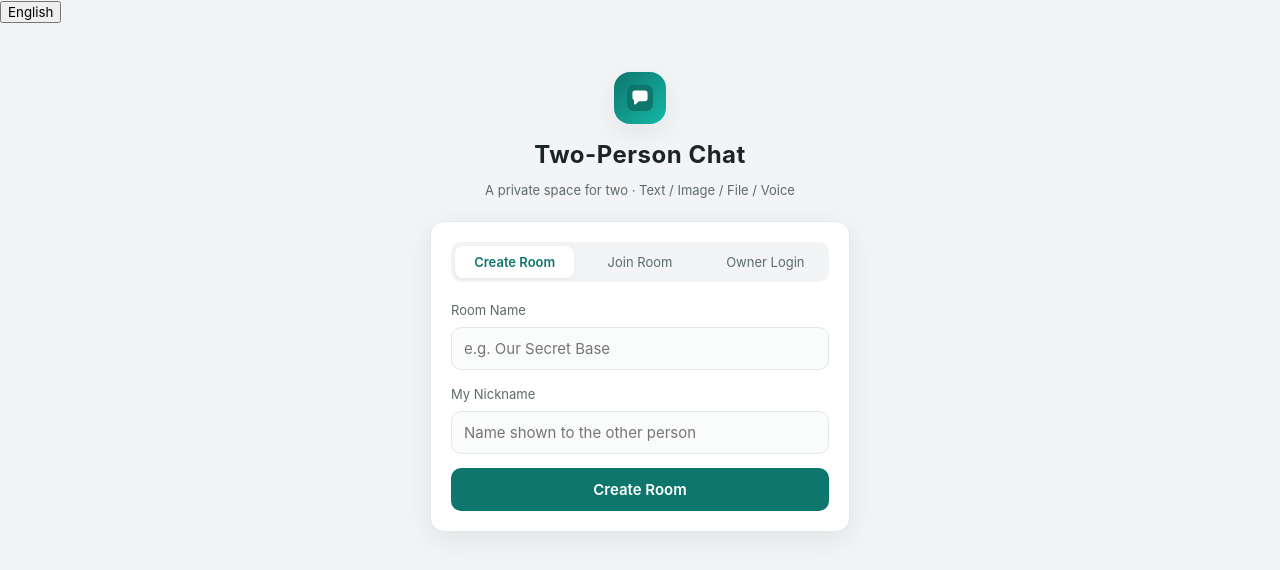
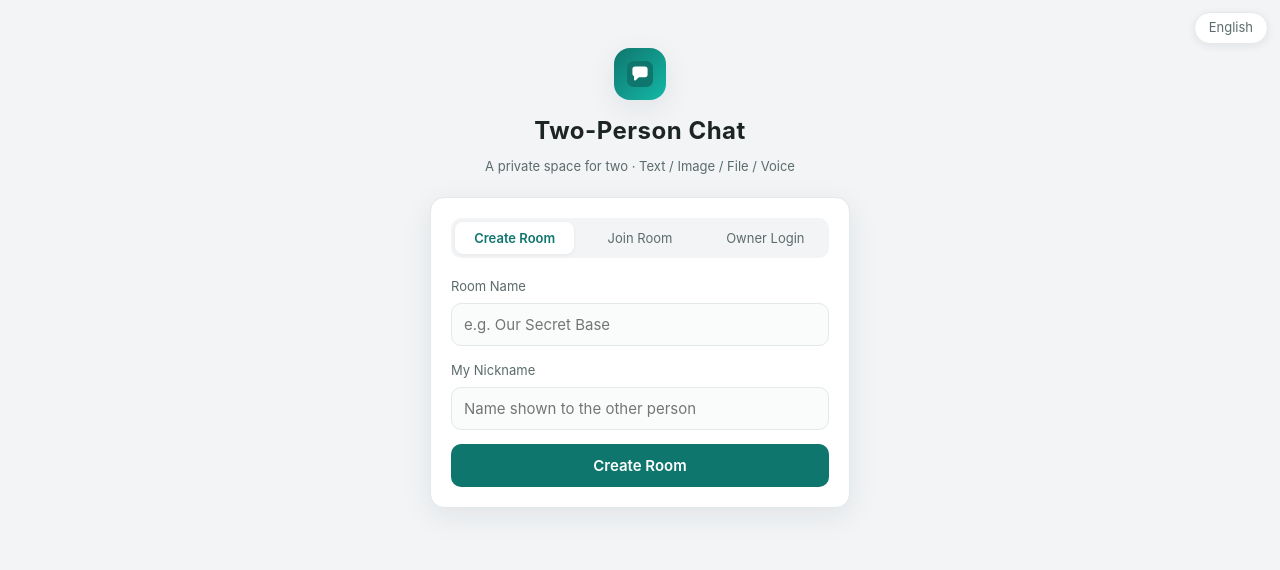
Before and after one commit to sweet-tooth2026/two-person-chat, a plain HTML site: page index.html in a window 1280 px wide. Drawn offline with Linux system fonts and the light colour scheme.

Commit message:
add lang-switch button styles

```diff
--- a/css/style.css
+++ b/css/style.css
@@ -188,6 +188,7 @@ input { font-family: inherit; }
   border-bottom: 1px solid var(--line);
   flex-shrink: 0;
 }
+body.in-chat .chat-header { padding-right: 78px; }
 .chat-name { font-weight: 700; font-size: 16px; }
 .chat-meta { color: var(--ink-3); font-size: 12px; margin-top: 2px; }
 .chat-status { display: flex; align-items: center; gap: 8px; color: var(--ink-2); font-size: 13px; flex-shrink: 0; }
@@ -355,3 +356,27 @@ input { font-family: inherit; }
   .chat-meta { max-width: 180px; overflow: hidden; text-overflow: ellipsis; white-space: nowrap; }
   .msg-audio audio { max-width: 200px; }
 }
+
+/* ===== 语言切换按钮（固定右上角，所有界面可见） ===== */
+.lang-switch {
+  position: fixed;
+  top: 12px;
+  right: 12px;
+  z-index: 60;
+  padding: 5px 14px;
+  border: 1px solid var(--line);
+  border-radius: 999px;
+  background: var(--card);
+  color: var(--ink-2);
+  font-size: 13px;
+  line-height: 1.5;
+  box-shadow: 0 2px 8px rgba(28, 36, 36, 0.08);
+  transition: color 0.15s, border-color 0.15s;
+}
+.lang-switch:hover {
+  color: var(--accent);
+  border-color: var(--accent-2);
+}
+@media (max-width: 520px) {
+  body.in-chat .chat-header { padding-top: 46px; }
+}
```
